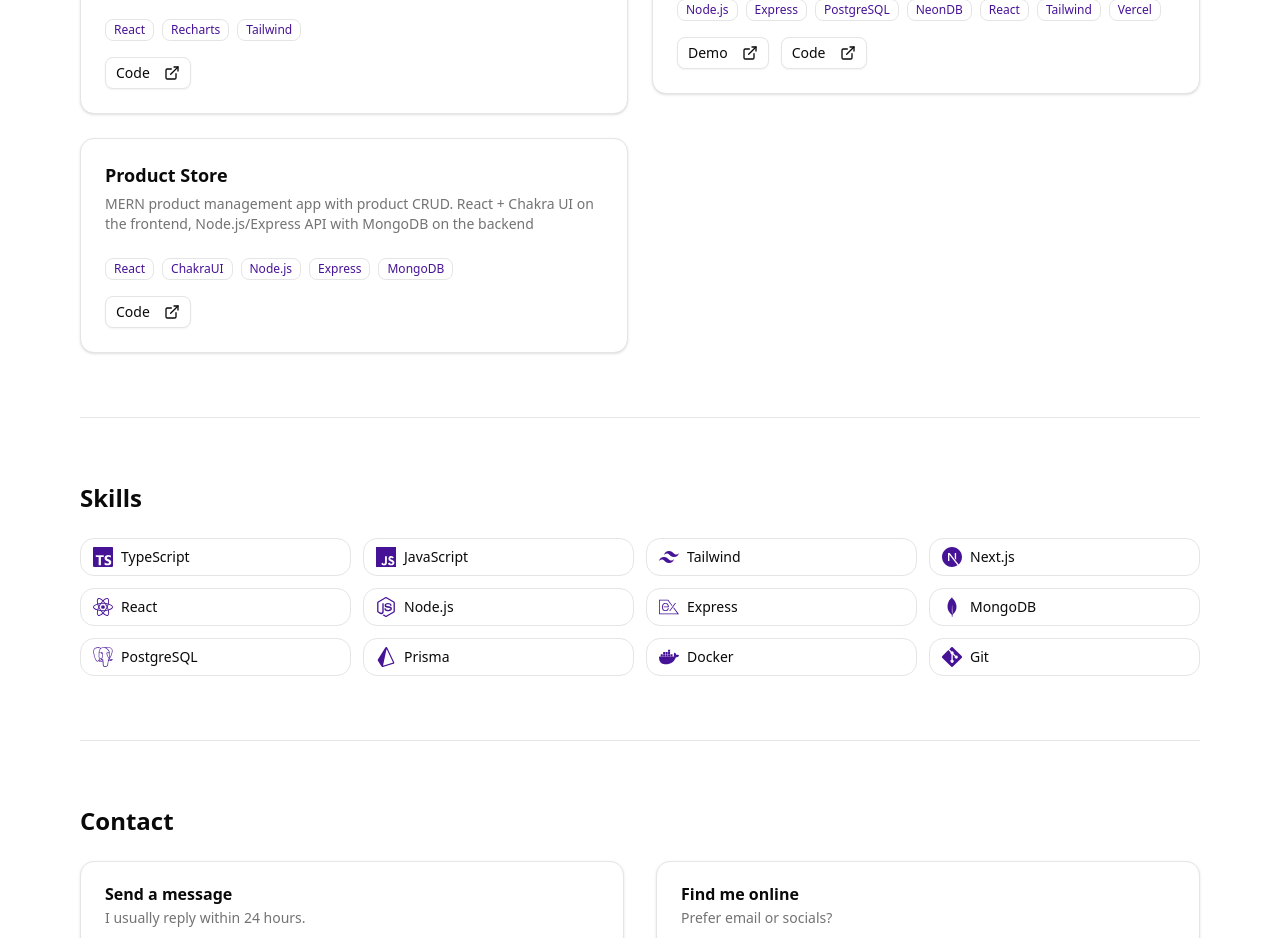
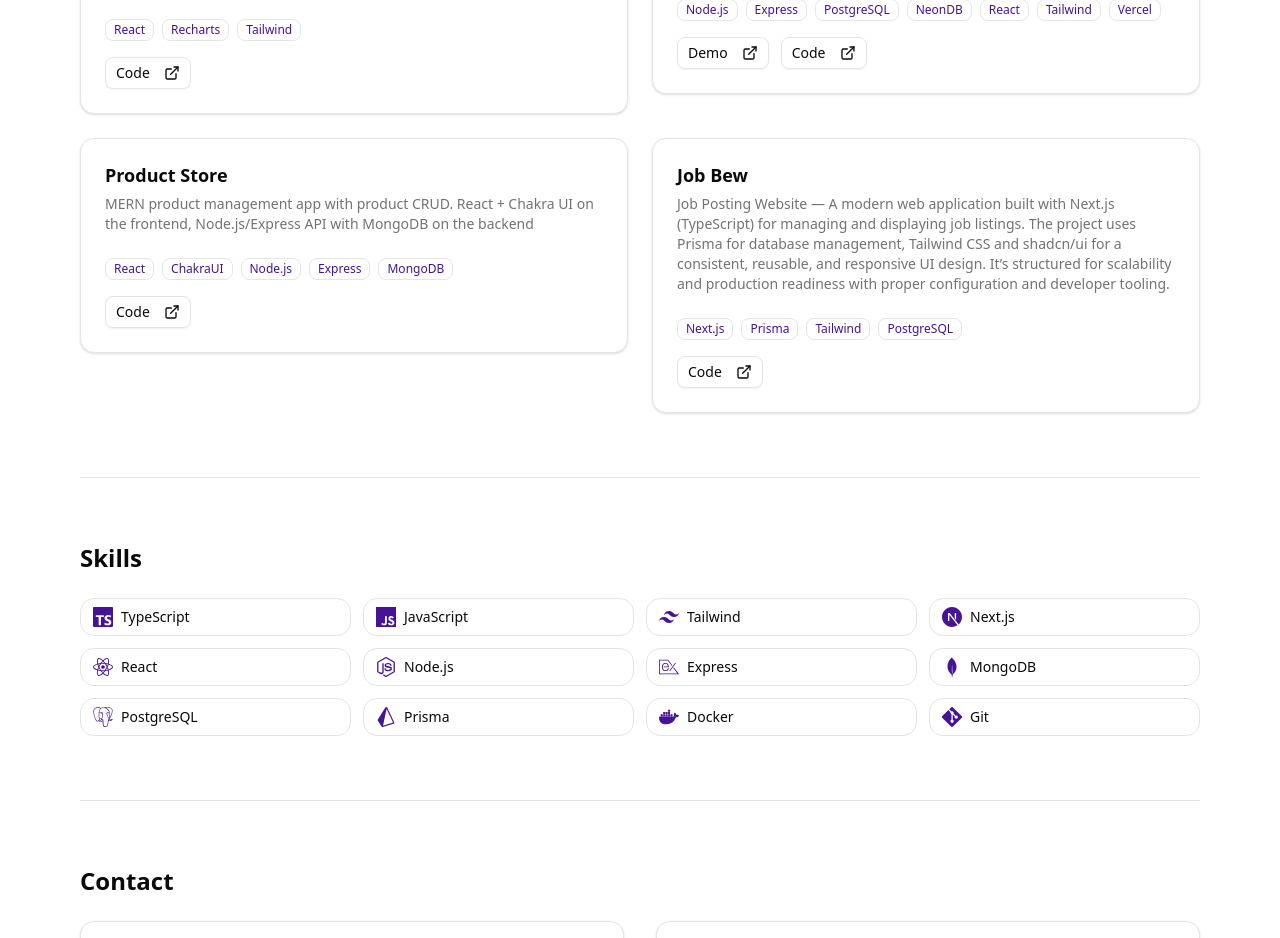
Before and after one commit to turbomerr/portfolio, a Next.js app: page / in a window 1280 px wide. Shown: the part 1200-2138 px from the top of the page. Built offline with nearby package versions, Linux system fonts and the light colour scheme.

Commit message:
Update page.tsx

```diff
--- a/src/app/page.tsx
+++ b/src/app/page.tsx
@@ -176,6 +176,13 @@
       "MERN product management app with product CRUD. React + Chakra UI on the frontend, Node.js/Express API with MongoDB on the backend",
     tags: ["React", "ChakraUI", "Node.js", "Express", "MongoDB"],
     links: [{ href: "https://github.com/turbomerr/StoreProduct", label: "Code" }],
+  },
+  {
+    title: "Job Bew",
+    description:
+      "Job Posting Website — A modern web application built with Next.js (TypeScript) for managing and displaying job listings. The project uses Prisma for database management, Tailwind CSS and shadcn/ui for a consistent, reusable, and responsive UI design. It’s structured for scalability and production readiness with proper configuration and developer tooling.",
+    tags: ["Next.js", "Prisma", "Tailwind", "PostgreSQL"],
+    links: [{ href: "https://github.com/turbomerr/job-posting-website", label: "Code" }],
   },
 ] as const;
 
```
